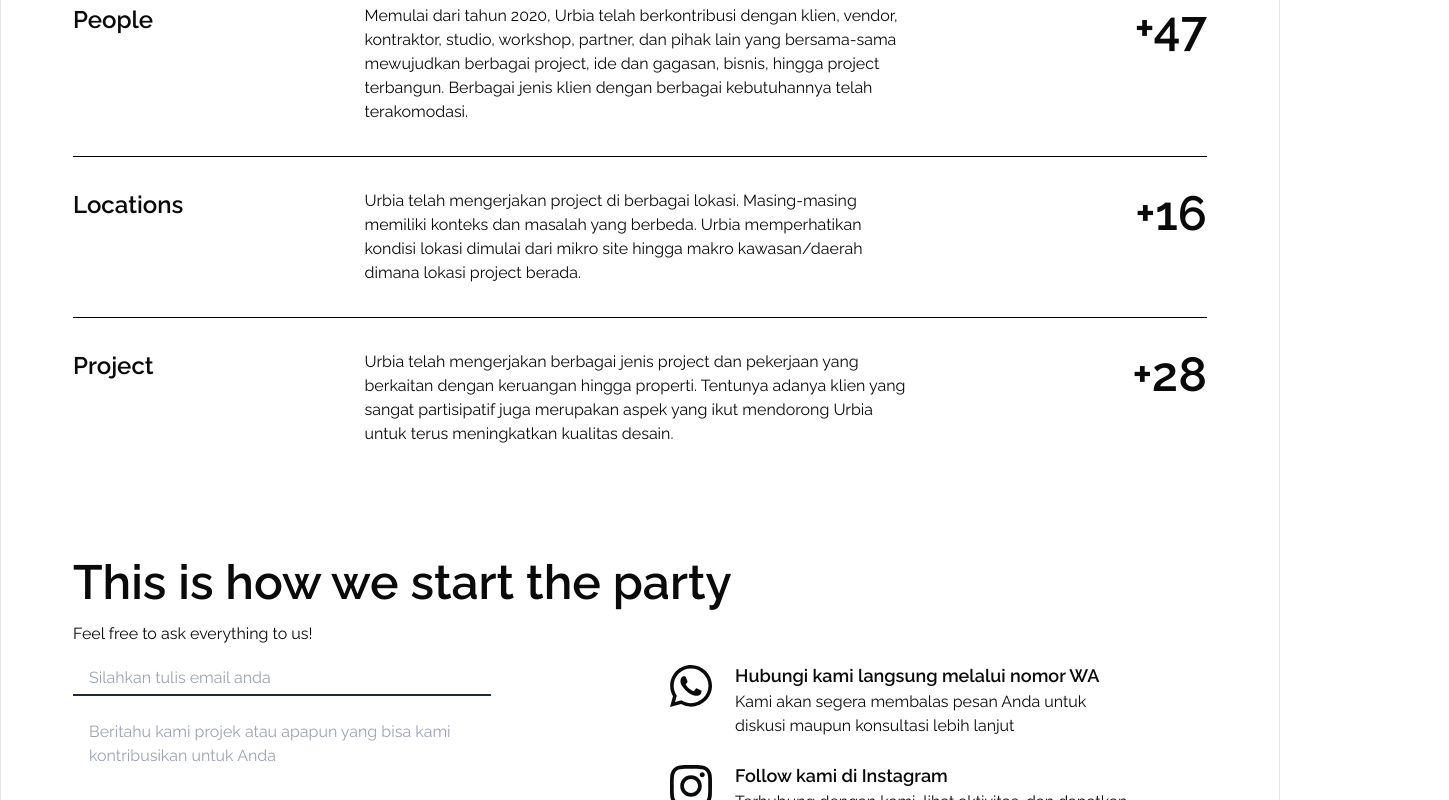
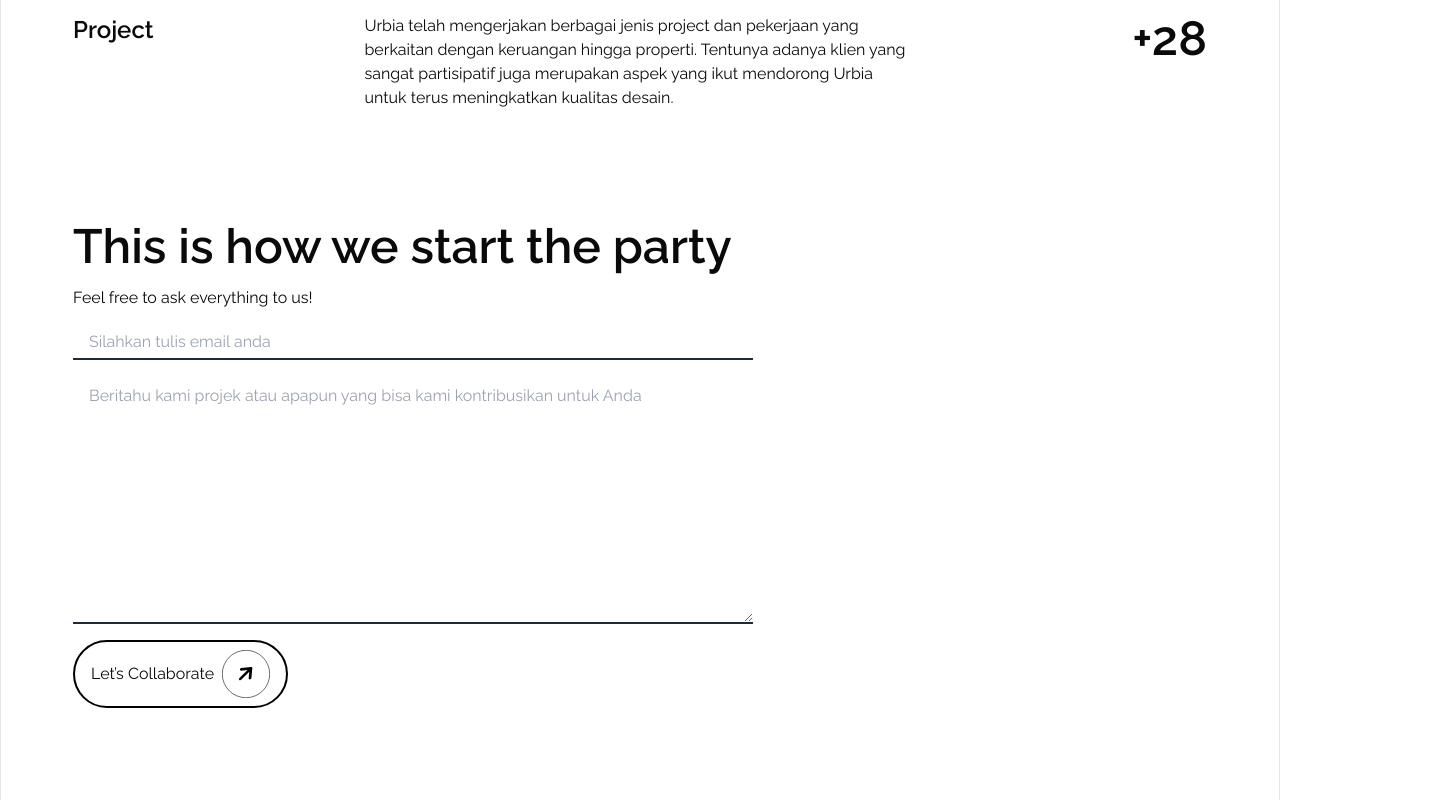
Before and after one commit to alvin-al/urbia, a Next.js app: page /urbians in a window 1280 px wide. Shown: the part 2641-3441 px from the top of the page, 1449 px wide, since content can reach past the window. Built offline with nearby package versions, Linux system fonts and the light colour scheme.

Commit message:
Set responsive urbians page

```diff
--- a/src/app/urbians/page.jsx
+++ b/src/app/urbians/page.jsx
@@ -130,7 +130,7 @@ const Urbians = () => {
         </div>
       </div>
 
-      <div className='flex flex-col mt-48 gap-12 lg:gap-20 xl:gap-16 justify-center flex-wrap md:justify-between md:flex-nowrap md:flex-row pb-32 xl:px-24 lg:pb-64 lg:px-12'>
+      <div className='flex flex-col mt-48 gap-12 xl:gap-16 justify-center flex-wrap md:justify-between md:flex-nowrap md:flex-row pb-32 xl:px-24 lg:px-12'>
         {members.map((member, index) => (
           <MemberCard
             key={index}
@@ -142,7 +142,7 @@ const Urbians = () => {
       </div>
 
       <div className='flex urbians-bg mb-40 rounded-md'>
-        <div className='text-overlay flex flex-wrap items-center justify-center text-5xl text-white bg-black bg-opacity-80 w-full h-full gap-20 py-20 rounded-md xl:py-52 xl:gap-28'>
+        <div className='text-overlay flex flex-wrap items-center justify-center text-5xl text-white bg-black bg-opacity-80 w-full h-full gap-20 py-20 rounded-md xl:py-36 xl:gap-28'>
           {partners.map((partner, index) => (
             <Image
               src={partners[index].src}
@@ -179,16 +179,19 @@ const Urbians = () => {
         <div></div>
       </div>
 
-      <div id='contact-us' className=' md:px-12'>
-        <h1 className={`${styles.headpoints5xl} mb-4`}>
-          This is how we start the party
-        </h1>
-        <p className='md:w-1/2'>Feel free to ask everything to us!</p>
-        <div className='py-4 flex gap-12 mb-8'>
-          <div className='flex flex-col gap-4 md:w-1/2 pr-32'>
-            <ContactForm />
+      <div id='contact-us' className='flex flex-row md:px-12'>
+        <div>
+          <div className='flex flex-col lg:mb-24'>
+            <h1 className={`${styles.headpoints5xl} mb-4`}>
+              This is how we start the party
+            </h1>
+            <p className='xl:w-1/2'>Feel free to ask everything to us!</p>
+            <div className='py-4 w-full xl:w-[60%]'>
+              <ContactForm />
+            </div>
           </div>
-          <div className='h-fit md:w-1/2 flex gap-6 flex-col'>
+          <div className='h-fit my-12 xl:my-24 grid grid-cols-1 md:grid-cols-2 xl:grid-cols-3 gap-8 text-overlay'>
+            {" "}
             {contactDescContent.map((content, index) => (
               <ContactDescription
                 title={contactDescContent[index].title}
@@ -196,7 +199,7 @@ const Urbians = () => {
                 desc={contactDescContent[index].desc}
                 key={index}
               />
-            ))}
+            ))}{" "}
           </div>
         </div>
       </div>
--- a/src/components/ContactDescription.jsx
+++ b/src/components/ContactDescription.jsx
@@ -1,12 +1,13 @@
 import React from "react";
 import * as styles from "@/components/styles";
 
-
 const ContactDescription = ({ title, icon: Icon, desc }) => {
   return (
-    <div className='flex gap-5'>
-      <Icon className='w-12 h-12' />
-      <div className='w-3/4'>
+    <div className='flex w-full h-full xl:gap-2 2xl:gap-0'>
+      <div className='w-1/6'>
+        <Icon className='w-14 h-14' />
+      </div>
+      <div className='w-5/6'>
         <h2 className={`${styles.display}`}>{title}</h2>
         <p>{desc}</p>
       </div>
--- a/src/components/ContactForm.jsx
+++ b/src/components/ContactForm.jsx
@@ -17,7 +17,7 @@ function ContactForm() {
     );
   }
   return (
-    <form onSubmit={handleSubmit}>
+    <form onSubmit={handleSubmit} className='flex flex-col items-center'>
       <label htmlFor='email'></label>
       <input
         id='email'
@@ -31,12 +31,12 @@ function ContactForm() {
         id='message'
         name='message'
         placeholder='Beritahu kami projek atau apapun yang bisa kami kontribusikan untuk Anda'
-        className='flex w-full h-64 placeholder:text-wrap placeholder:text-start mb-2 text-start border-b-2 border-gray-800 p-4 focus:outline-none'
+        className='flex w-full h-64 placeholder:text-wrap placeholder:text-start mb-4 text-start border-b-2 border-gray-800 p-4 focus:outline-none'
       />
       <ValidationError prefix='Message' field='message' errors={state.errors} />
       <button
         type='submit'
-        className='hover:bg-gray-200 w-fit flex gap-2 items-center px-4 py-2 hover:rounded-full'
+        className='hover:bg-gray-200 w-fit flex gap-2 items-center self-center px-4 py-2 hover:rounded-full border-2 rounded-full border-black xl:self-start'
         disabled={state.submitting}
       >
         <p className='hover:underline hover:underline-offset-2'>
--- a/src/components/memberCard.jsx
+++ b/src/components/memberCard.jsx
@@ -1,24 +1,39 @@
 import React from "react";
 import Image from "next/image";
-import * as styles from '@/components/styles'
+import * as styles from "@/components/styles";
 
-const MemberCard = ({src, name, position}) => {
+const MemberCard = ({ src, name, position }) => {
   return (
-    <div className="">
-          <div className="xl:w-[400px] relative">
-            <div className="relative overflow-hidden">
-              <Image src={src} alt={name} width={1000} className="mb-2 border hover:-translate-y-32 transition-transform duration-300"/>
-            <div className="absolute top-0 left-0 w-full h-full flex items-center bg-white opacity-0 hover:opacity-100 hover:bg-opacity-85 transition-opacity duration-300">
-              <p className="text-black text-sm px-10">Yusuf tertarik dalam mengamati dan berkecimpung pada pelestarian dan pemanfaatan bangunan heritage hingga saat ini. Studi yang dilakukan Yusuf menemukan bahwa pemanfaatan bangunan cagar budaya dapat menghasilkan nilai komersil dan pelestarian secara bersamaan. Konsentrasi Yusuf pada urban governance, menurutnya dapat memberikan dampak yang baik pada pelestarian dan perkembangan arsitektur dan kota.</p>
-            </div>
-            </div>
+    <div className=''>
+      <div className='xl:w-[25vw] relative'>
+        <div className='relative overflow-hidden'>
+          <Image
+            src={src}
+            alt={name}
+            width={1000}
+            className='mb-2 border hover:-translate-y-32 transition-transform duration-300'
+          />
+          <div className='absolute top-0 left-0 w-full h-full flex items-center bg-white opacity-0 hover:opacity-100 hover:bg-opacity-85 transition-opacity duration-300'>
+            <p className='text-black text-sm px-10'>
+              Yusuf tertarik dalam mengamati dan berkecimpung pada pelestarian
+              dan pemanfaatan bangunan heritage hingga saat ini. Studi yang
+              dilakukan Yusuf menemukan bahwa pemanfaatan bangunan cagar budaya
+              dapat menghasilkan nilai komersil dan pelestarian secara
+              bersamaan. Konsentrasi Yusuf pada urban governance, menurutnya
+              dapat memberikan dampak yang baik pada pelestarian dan
+              perkembangan arsitektur dan kota.
+            </p>
           </div>
-        <div className="gap-1">
-            <h3 className={`${styles.display} m-0 p-0 w-fit`}>{name}</h3>
-            <p className={`${styles.subheader}  m-0 p-0 w-fit text-gray-400`}>{position}</p>
         </div>
+      </div>
+      <div className='gap-1'>
+        <h3 className={`${styles.display} m-0 p-0 w-fit`}>{name}</h3>
+        <p className={`${styles.subheader}  m-0 p-0 w-fit text-gray-400`}>
+          {position}
+        </p>
+      </div>
     </div>
-  )
+  );
 };
 
 export default MemberCard;
```
